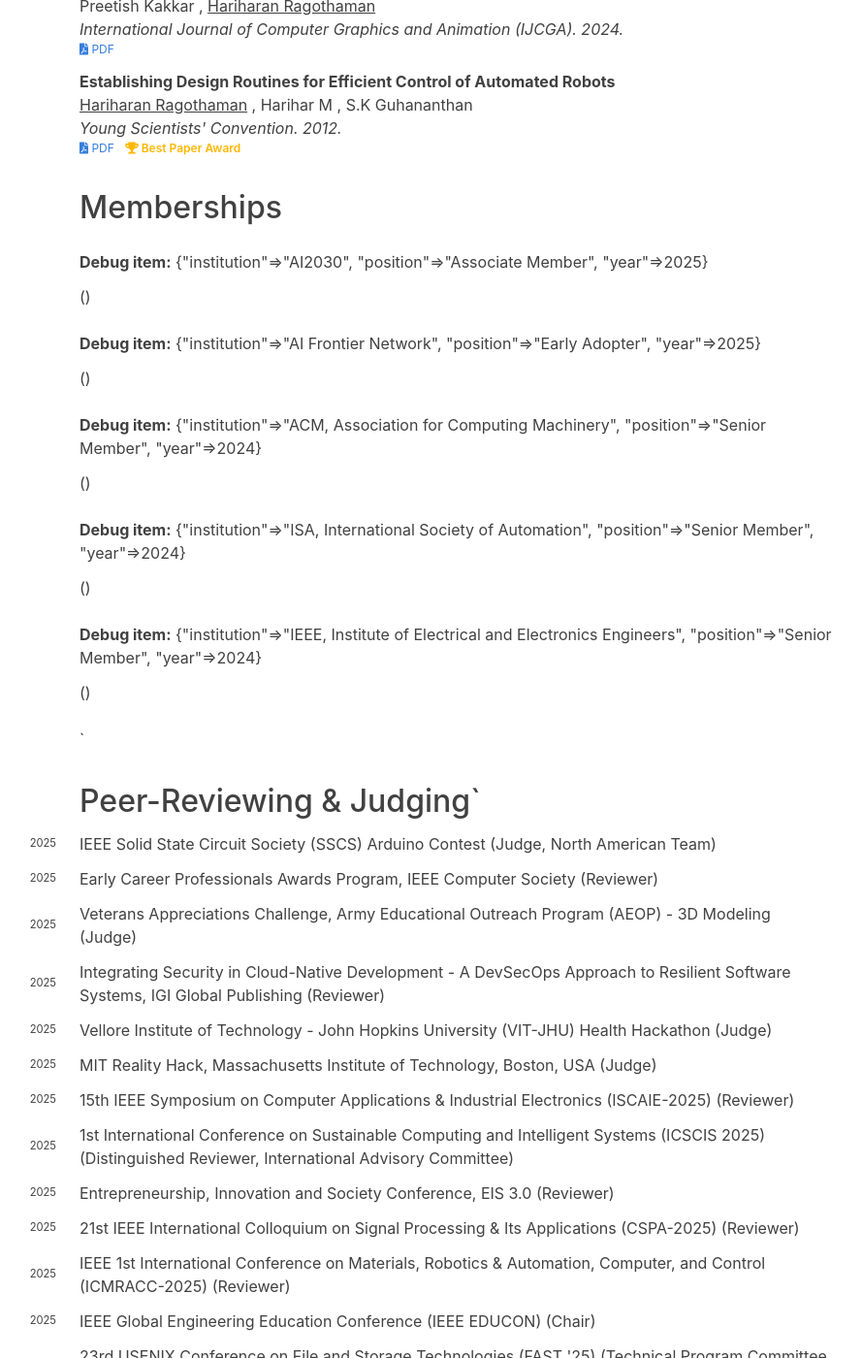
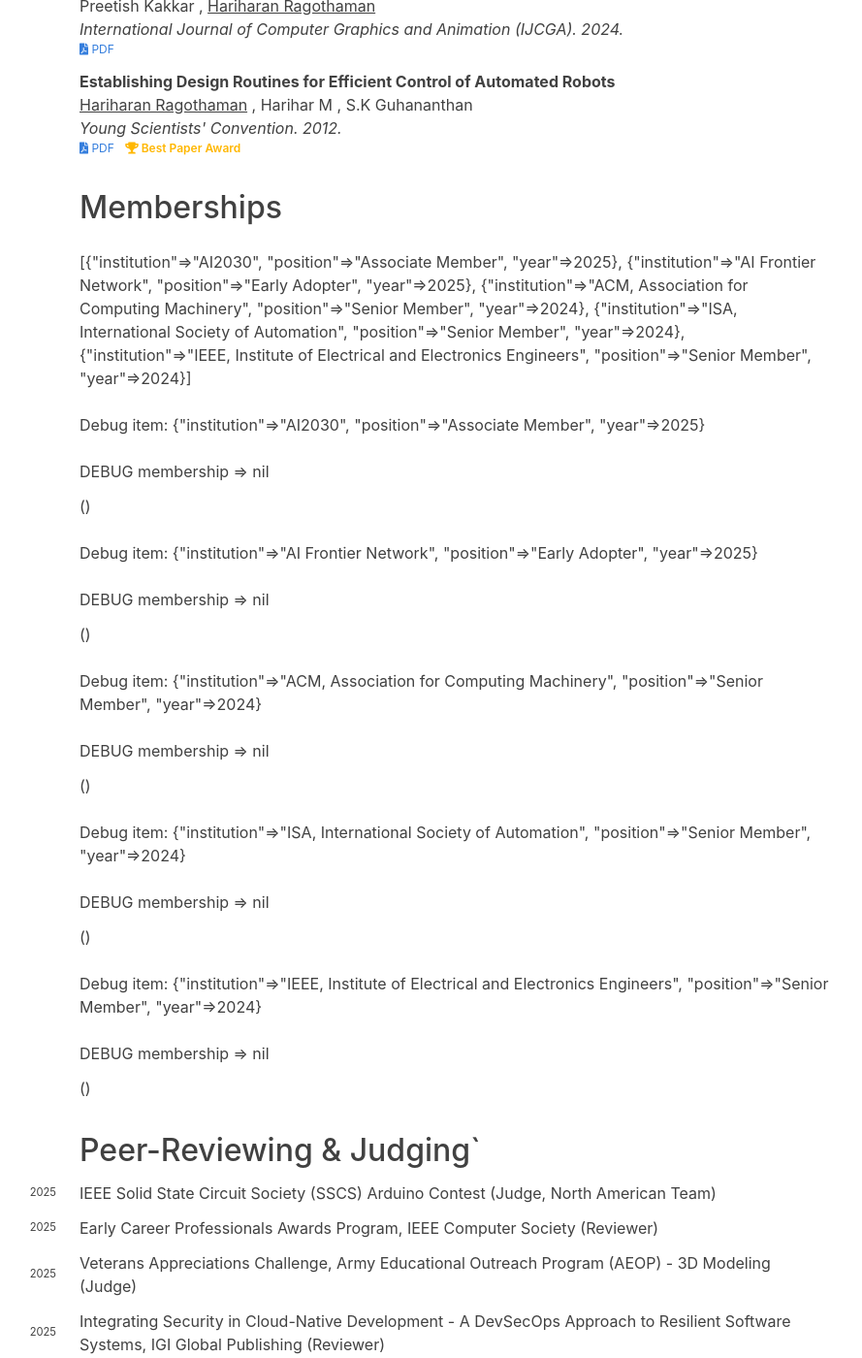
Before and after one commit to hariharanragothaman/hariharanragothaman.github.io, a Jekyll site: the page built from cv.md, in a window 1280 px wide and 1400 px high, scrolled down 2522 px. Shown: the whole window at 97% size, without its empty margins (250-1139 px from the left). Built offline with Jekyll 4.4.1, drawn with Linux system fonts in a browser that asks for light colours; nearby versions of some CDN libraries; some web fonts are replaced.

Commit message:
Polishes and Updates

```diff
--- a/_includes/cv/membership.html
+++ b/_includes/cv/membership.html
@@ -1,10 +1,9 @@
-<!-- cv/membership.html -->
+<p>DEBUG membership => {{ membership | inspect }}</p>
+
 <div class="cv-left-date">
     {{ membership.year }}
 </div>
-
 <div>
     {{ membership.institution }} ({{ membership.position }})
 </div>
-
 <div class="cv-spacer"></div>
--- a/cv.md
+++ b/cv.md
@@ -82,12 +82,15 @@
 
 ## Memberships
 
+{{ site.data.membership | inspect }}
+
 {% for item in site.data.membership %}
-**Debug item:** {{ item | inspect }}
+Debug item: {{ item | inspect }}
+
 {% include cv/membership.html membership=item %}
 {% endfor %}
 
-`
+
 ## Peer-Reviewing & Judging`
 
 {% for venue in site.data.reviewer %}
```
